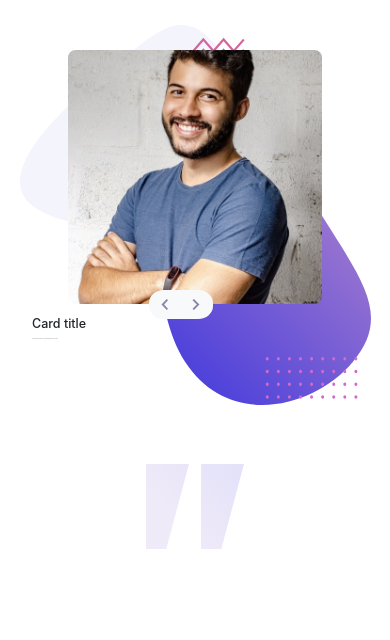
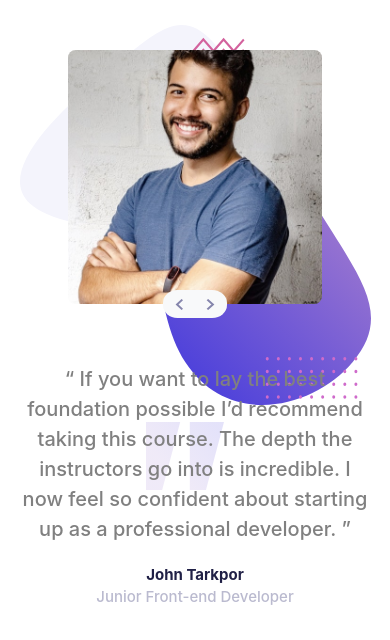
Before and after one commit to darubiomunoz/portfolio-09-testimonialslidercomponent, a React (Create React App) app: page / in a window 390 px wide. Shown: the top 640 px of the page. Built offline with nearby package versions, Linux system fonts and the light colour scheme.

Commit message:
texts styles / component for mmobile devices done

```diff
--- a/src/Variables.css
+++ b/src/Variables.css
@@ -1,9 +1,14 @@
 :root {
     --color-option1: hsl(240, 38%, 20%);
     --color-option2: hsl(240, 18%, 77%);
+    --color-option3: grey;
 
     --font-family: 'Inter', sans-serif;
-    --font-size-large: 3.2rem;
+
+    --font-size-large: 3rem;
+    --font-size-medium: 2rem;
+    --font-size-small: 1.5rem;
+
     --font-weight-light: 300;
     --font-weight-normal: 500;
     --font-weight-bold: 700;
--- a/src/components/Testimonials.js
+++ b/src/components/Testimonials.js
@@ -28,8 +28,9 @@ const Testimonials = () => {
                     </div>
                 </div>
                 <div className="card-body">
-                    <h5 className="card-title">Card title</h5>
-                    <p className="card-text">Some quick example text to build on the card title and make up the bulk of the card's content.</p>
+                    <p className="card-text">“ If you want to lay the best foundation possible I’d recommend taking this course. The depth the instructors go into is incredible. I now feel so confident about starting up as a professional developer. ”</p>
+                    <p className="card-name">John Tarkpor</p>
+                    <p className="card-occupation">Junior Front-end Developer</p>
                 </div>
             </div>
         </div>
--- a/src/components/styles/Testimonials.css
+++ b/src/components/styles/Testimonials.css
@@ -22,15 +22,15 @@
 
 .pattern2 {
     width: 65%;
-    height: 15%;
+    height: 10%;
     bottom: 0;
     left: 0;
 }
 
 .pattern3 {
-    width: 25%;
-    height: 10%;
-    top: 55%;
+    width: 20%;
+    height: 8%;
+    top: 50%;
     left: 37.5%;
 }
 
@@ -58,8 +58,8 @@
 
 .btn-group {
     position: absolute;
-    bottom: calc(-30.67px / 2);
-    left: calc(50% - calc(92.75px / 2));
+    bottom: calc(-29.88px / 2);
+    left: calc(50% - calc(64px / 2));
 }
 
 .btn {
@@ -83,5 +83,29 @@
 .card-body {
     width: 90%;
     height: fit-content;
+    padding: 0;
+    margin-top: 6rem;
     flex: none;
+    text-align: center;
 }
+
+.card-text {
+    margin-bottom: 2rem;
+    font-size: var(--font-size-medium);
+    font-weight: var(--font-weight-normal);
+    color:var(--color-option3);
+}
+
+.card-name {
+    margin-bottom: 0;
+    font-size: var(--font-size-small);
+    font-weight: var(--font-weight-bold);
+    color: var(--color-option1);
+}
+
+.card-occupation {
+    margin-bottom: 0;
+    font-size: var(--font-size-small);
+    font-weight: var(--font-weight-normal);
+    color: var(--color-option2);
+}
--- a/src/index.css
+++ b/src/index.css
@@ -6,3 +6,7 @@
     font-size: 62.5%;
     box-sizing: border-box;
 }
+
+html {
+    font-family: var(--font-family);
+}
```
Also changed, not shown: src/assets/index.html (+0 -15 lines).
